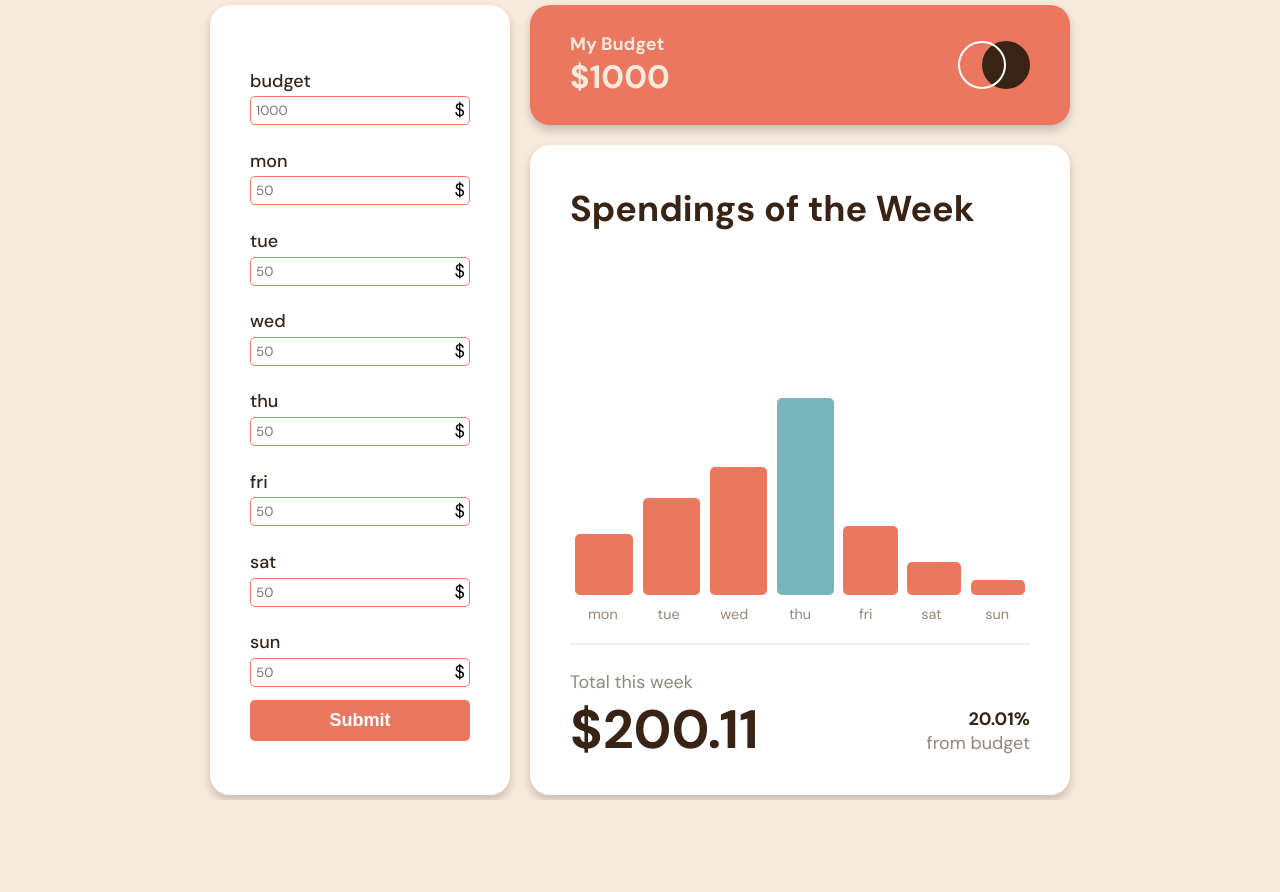
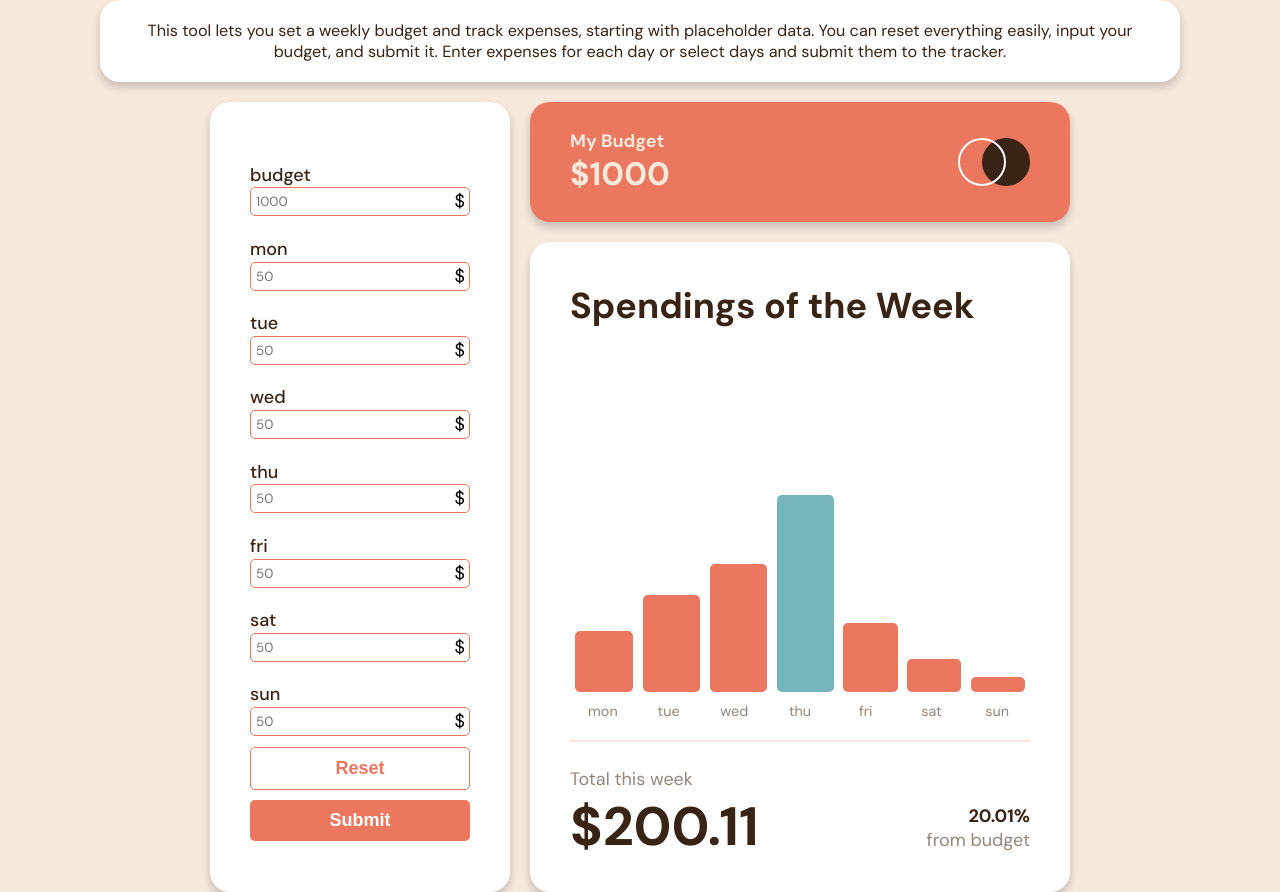
Before and after one commit to meisteraxel/expenses-chart, a React (Vite) app: page / in a window 1280 px wide. Before the commit the page ends 800 px from the top, so only its background shows below. Built offline with nearby package versions, Linux system fonts and the light colour scheme.

Commit message:
Implented an Reset Button and confirming with Enter Key

```diff
--- a/src/App.jsx
+++ b/src/App.jsx
@@ -3,6 +3,7 @@ import "./style.css";
 import Budget from "./components/Budget";
 import Chart from "./components/Chart";
 import Input from "./components/Input";
+import Instruction from "./components/Instruction";
 
 function App() {
   const [budget, setBudget] = React.useState(1000);
@@ -37,6 +38,12 @@ function App() {
     },
   ]);
 
+  function keyPress(event) {
+    if (event.key === "Enter") {
+      calcInput();
+    }
+  }
+
   function calcInput() {
     const newBudget = document.getElementById("budget").value;
     setBudget(newBudget !== "" ? newBudget : budget);
@@ -62,14 +69,36 @@ function App() {
     });
   }
 
+  function reset() {
+    setBudget(0);
+    const resetExpenses = expenses.map((item) => {
+      return {
+        day: item.day,
+        amount: 0,
+      };
+    });
+
+    setExpenses(resetExpenses);
+  }
+
   return (
+    <>
+      <header>
+        <Instruction />
+      </header>
       <main>
-      <Input expenses={expenses} calcInput={calcInput} />
+        <Input
+          expenses={expenses}
+          calcInput={calcInput}
+          resetExpenses={reset}
+          keyPress={keyPress}
+        />
         <div>
           <Budget budget={budget} />
           <Chart budget={budget} expenses={expenses} />
         </div>
       </main>
+    </>
   );
 }
 
--- a/src/components/Input.jsx
+++ b/src/components/Input.jsx
@@ -6,7 +6,12 @@ function Input(props) {
     <div className="input-container">
       <label htmlFor="budget">budget</label>
       <div className="inputwrapper">
-        <input type="number" id="budget" placeholder="1000" />
+        <input
+          type="number"
+          id="budget"
+          placeholder="1000"
+          onKeyDown={props.keyPress}
+        />
         <span>$</span>
       </div>
       {props.expenses.map((item) => (
@@ -15,11 +20,19 @@ function Input(props) {
             {item.day}
           </label>
           <div className="inputwrapper">
-            <input type="number" id={item.day} placeholder="50" />
+            <input
+              type="number"
+              id={item.day}
+              placeholder="50"
+              onKeyDown={props.keyPress}
+            />
             <span>$</span>
           </div>
         </>
       ))}
+      <button onClick={props.resetExpenses} id="reset-btn">
+        Reset
+      </button>
       <button onClick={props.calcInput}>Submit</button>
     </div>
   );
```
Lines whose indentation alone changed are shown as unchanged.
